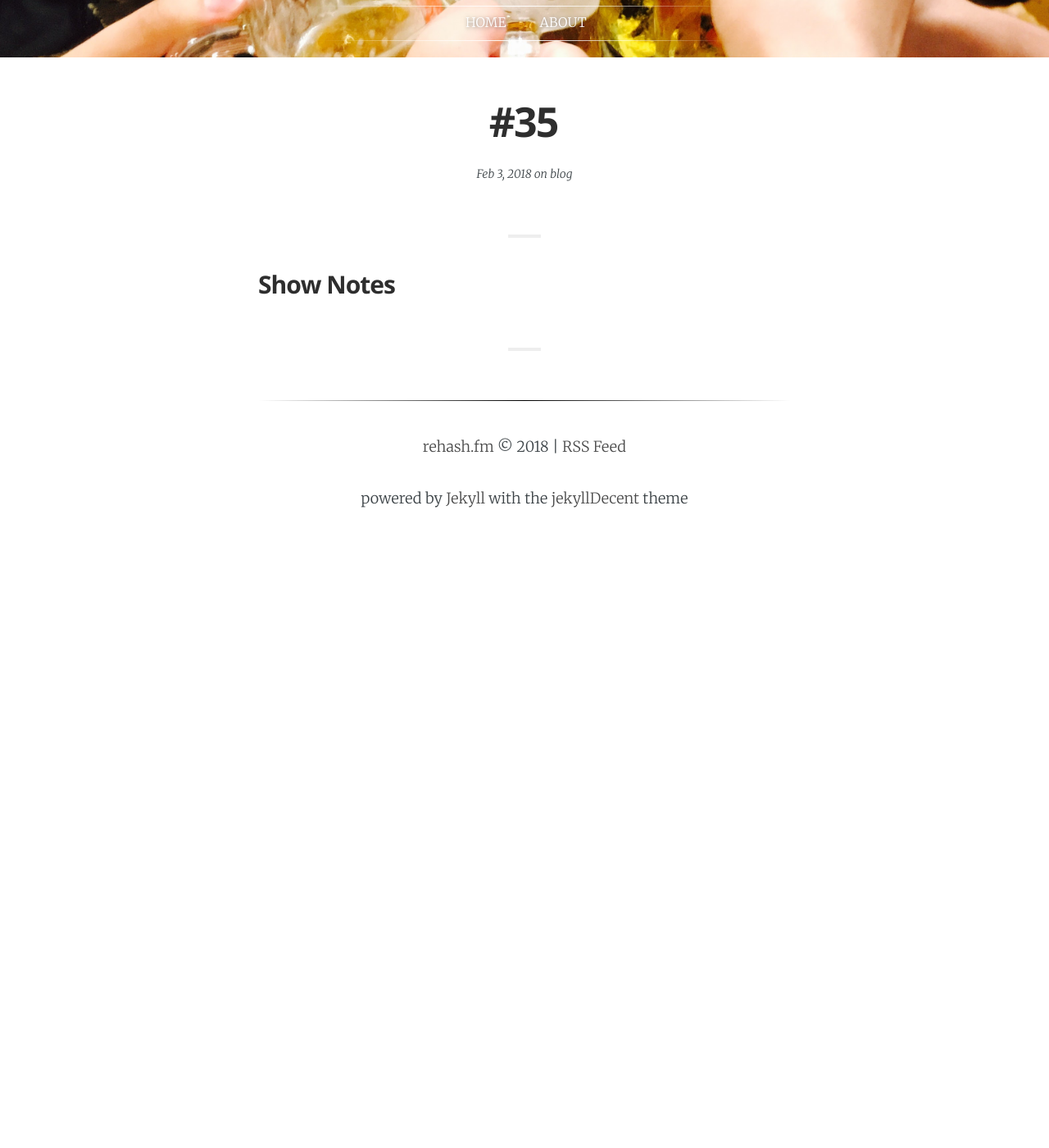
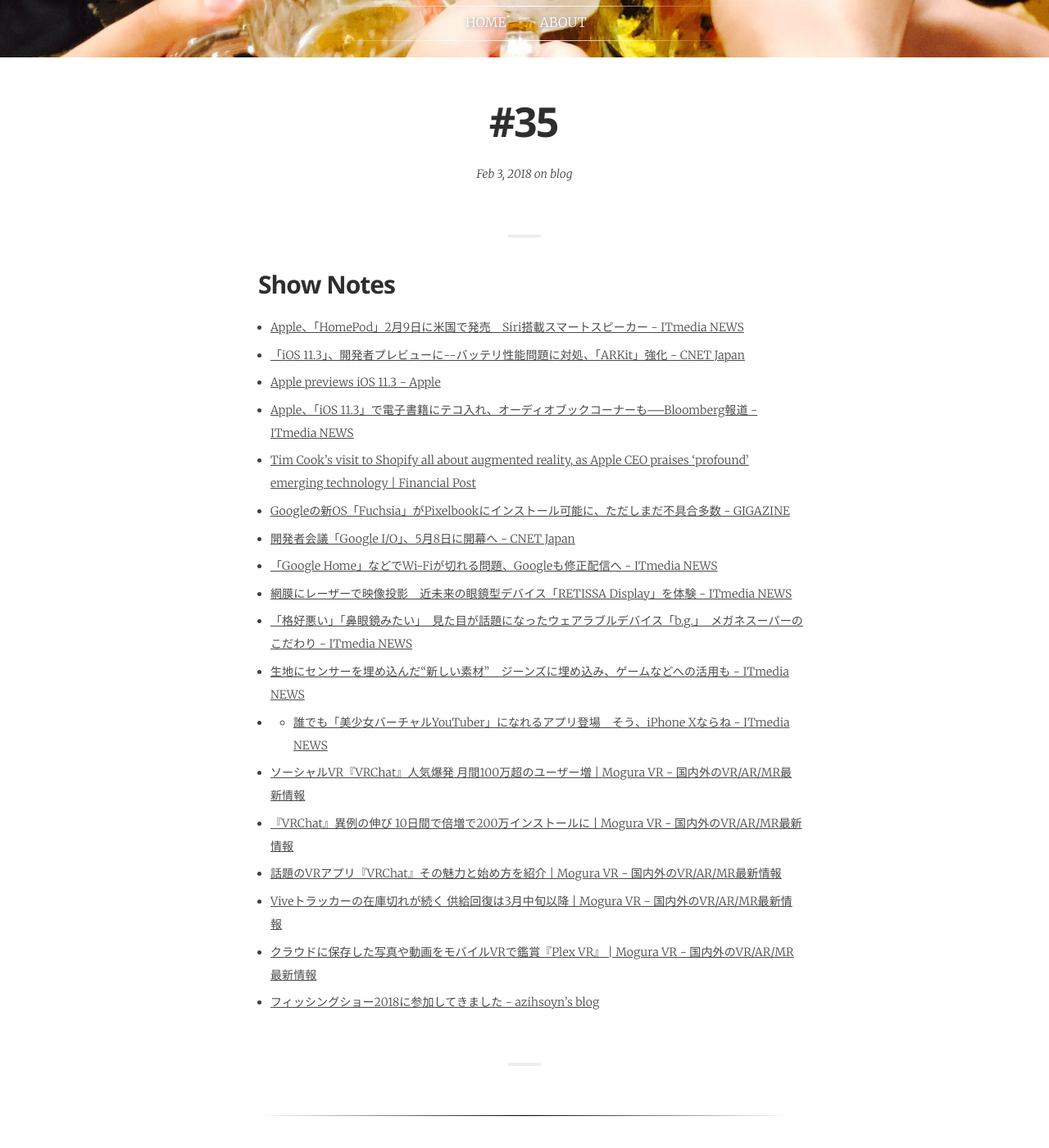
Before and after one commit to rehashfm/rehash.fm, a Jekyll site: the page built from _posts/2018-02-04-35.md, in a window 1280 px wide and 1400 px high, scrolled down 270 px. Shown: the whole window at 82% size. Built offline with Jekyll 4.4.1, drawn with Linux system fonts in a browser that asks for light colours; some web fonts are replaced; before the commit the page ends 900 px from its top, so only the background shows below that.

Commit message:
add some links

```diff
--- a/_posts/2018-02-04-35.md
+++ b/_posts/2018-02-04-35.md
@@ -9,3 +9,21 @@
 ---
 
 ## Show Notes
+- [Apple、「HomePod」2月9日に米国で発売　Siri搭載スマートスピーカー \- ITmedia NEWS](http://www.itmedia.co.jp/news/articles/1801/24/news048.html){:target="_blank"}
+- [「iOS 11\.3」、開発者プレビューに\-\-バッテリ性能問題に対処、「ARKit」強化 \- CNET Japan](https://m.japan.cnet.com/amp/story/35113664/){:target="_blank"}
+- [Apple previews iOS 11\.3 \- Apple](https://www.apple.com/newsroom/2018/01/apple-previews-ios-11-3/){:target="_blank"}
+- [Apple、「iOS 11\.3」で電子書籍にテコ入れ、オーディオブックコーナーも──Bloomberg報道 \- ITmedia NEWS](http://www.itmedia.co.jp/news/articles/1801/26/news045.html){:target="_blank"}
+-  [Tim Cook’s visit to Shopify all about augmented reality, as Apple CEO praises ‘profound’ emerging technology \| Financial Post](http://business.financialpost.com/technology/apple-ceo-tim-cook-shopify-augmented-reality){:target="_blank"}
+- [Googleの新OS「Fuchsia」がPixelbookにインストール可能に、ただしまだ不具合多数 \- GIGAZINE](http://gigazine.net/news/20180119-google-fuchsia-os/){:target="_blank"}
+- [開発者会議「Google I/O」、5月8日に開幕へ \- CNET Japan](https://japan.cnet.com/article/35113665/){:target="_blank"}
+- [「Google Home」などでWi\-Fiが切れる問題、Googleも修正配信へ \- ITmedia NEWS](http://www.itmedia.co.jp/news/articles/1801/18/news051.html){:target="_blank"}
+- [網膜にレーザーで映像投影　近未来の眼鏡型デバイス「RETISSA Display」を体験 \- ITmedia NEWS](http://www.itmedia.co.jp/news/articles/1801/18/news106.html){:target="_blank"}
+- [「格好悪い」「鼻眼鏡みたい」　見た目が話題になったウェアラブルデバイス「b\.g\.」　メガネスーパーのこだわり \- ITmedia NEWS](http://www.itmedia.co.jp/news/articles/1801/17/news126.html){:target="_blank"}
+- [生地にセンサーを埋め込んだ“新しい素材”　ジーンズに埋め込み、ゲームなどへの活用も \- ITmedia NEWS](http://www.itmedia.co.jp/news/articles/1801/18/news121.html){:target="_blank"}
+- - [誰でも「美少女バーチャルYouTuber」になれるアプリ登場　そう、iPhone Xならね \- ITmedia NEWS](http://www.itmedia.co.jp/news/articles/1801/12/news074.html){:target="_blank"}
+- [ソーシャルVR『VRChat』人気爆発 月間100万超のユーザー増 \| Mogura VR \- 国内外のVR/AR/MR最新情報](http://www.moguravr.com/vrchat-4/){:target="_blank"}
+- [『VRChat』異例の伸び 10日間で倍増で200万インストールに \| Mogura VR \- 国内外のVR/AR/MR最新情報](http://www.moguravr.com/vrchat-5/){:target="_blank"}
+- [話題のVRアプリ『VRChat』その魅力と始め方を紹介 \| Mogura VR \- 国内外のVR/AR/MR最新情報](http://www.moguravr.com/vrchat-6/){:target="_blank"}
+- [Viveトラッカーの在庫切れが続く 供給回復は3月中旬以降 \| Mogura VR \- 国内外のVR/AR/MR最新情報](http://www.moguravr.com/vive-tracker-out-of-stock/){:target="_blank"}
+- [クラウドに保存した写真や動画をモバイルVRで鑑賞『Plex VR』 \| Mogura VR \- 国内外のVR/AR/MR最新情報](http://www.moguravr.com/plex-vr-daydream/){:target="_blank"}
+- [フィッシングショー2018に参加してきました \- azihsoyn's blog](http://azihsoyn.hatenablog.com/entry/fishingshow_2018){:target="_blank"}
```
